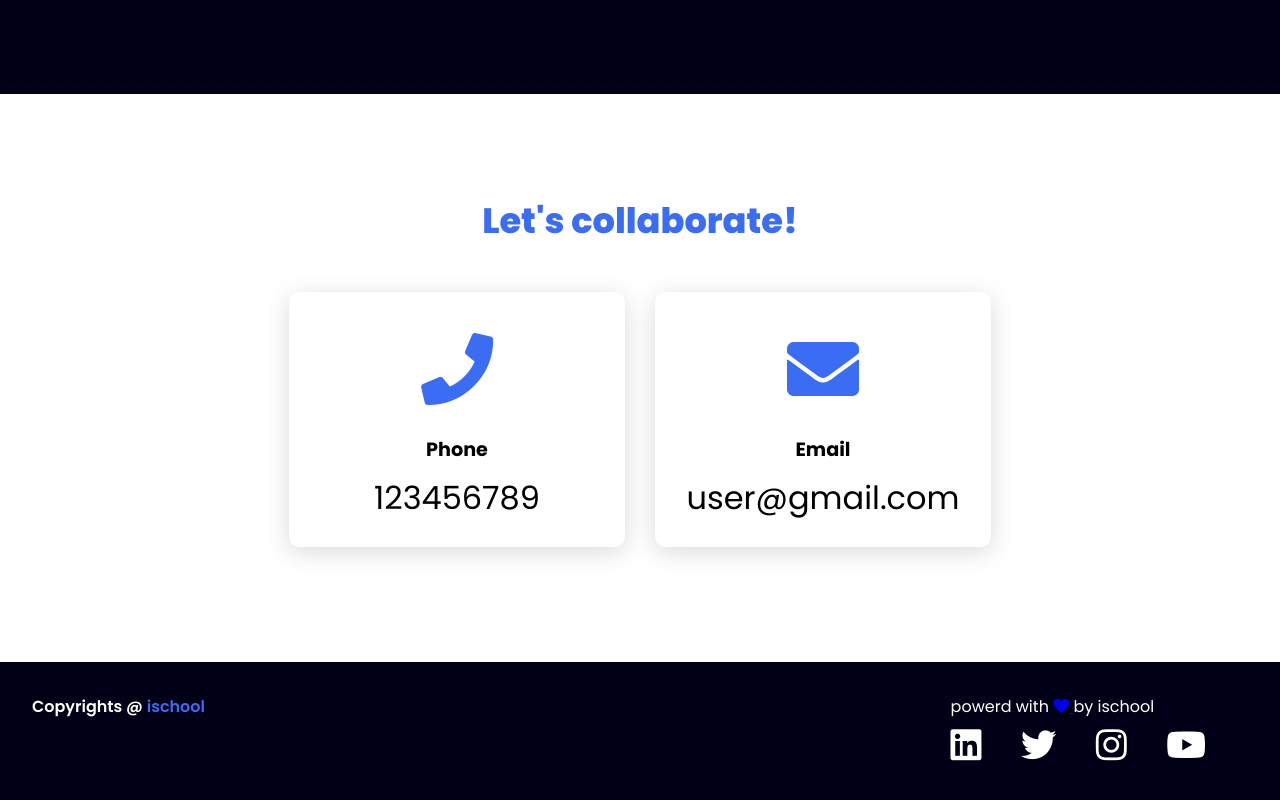
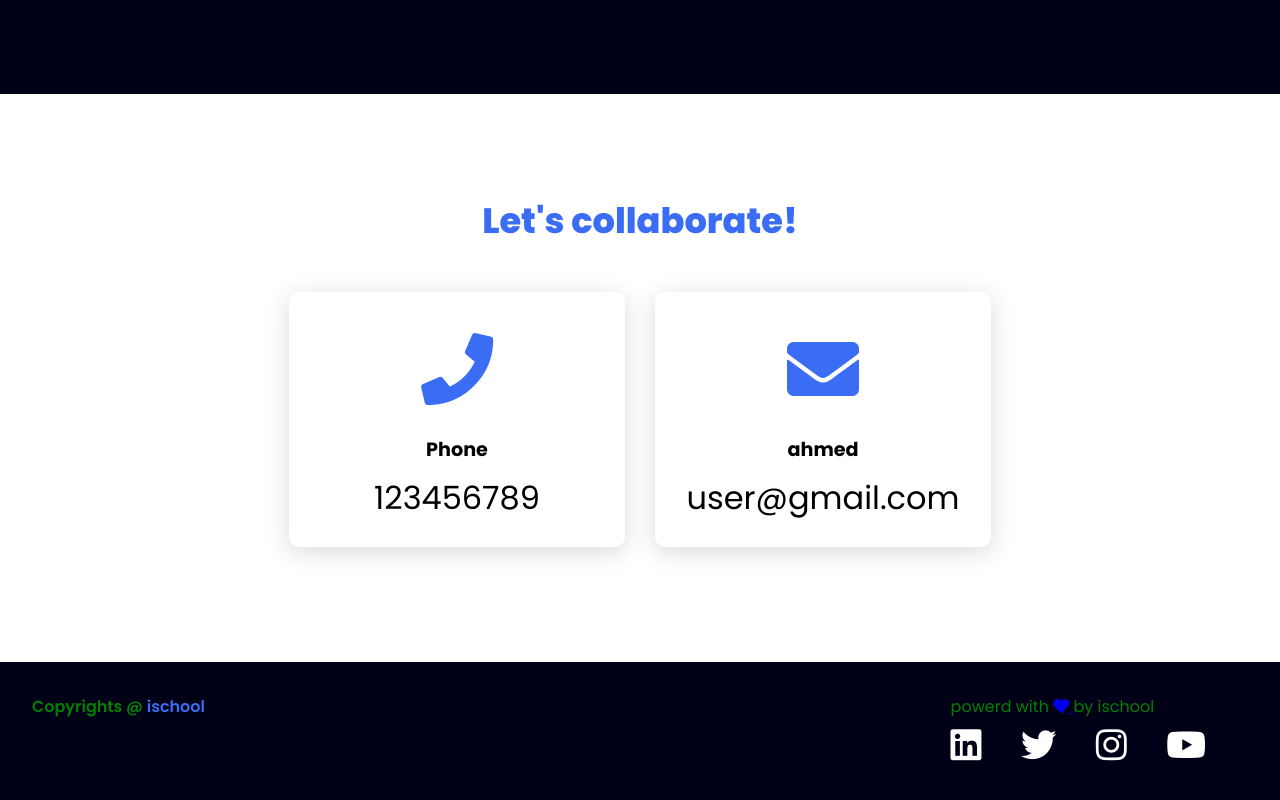
Before and after one commit to youssef-kamal2009/Lec_9, a plain HTML site: page index.html in a window 1280 px wide. Shown: the part 2438-3238 px from the top of the page. Drawn offline with Linux system fonts and the light colour scheme.

Commit message:
we change in index and style

```diff
--- a/index.html
+++ b/index.html
@@ -118,7 +118,7 @@
                     <i class="fas fa-envelope"></i>
                 </div>
                 <div class="info">
-                    <h3>Email</h3>
+                    <h3>ahmed</h3>
                     <p>user@gmail.com</p>
                 </div>
             </div>
--- a/style.css
+++ b/style.css
@@ -174,7 +174,7 @@ section{
 }
 .footer{
     background-color: #000016;
-    color: white;
+    color: green;
     padding: 2em;
     display: flex;
     justify-content: space-between;
```
